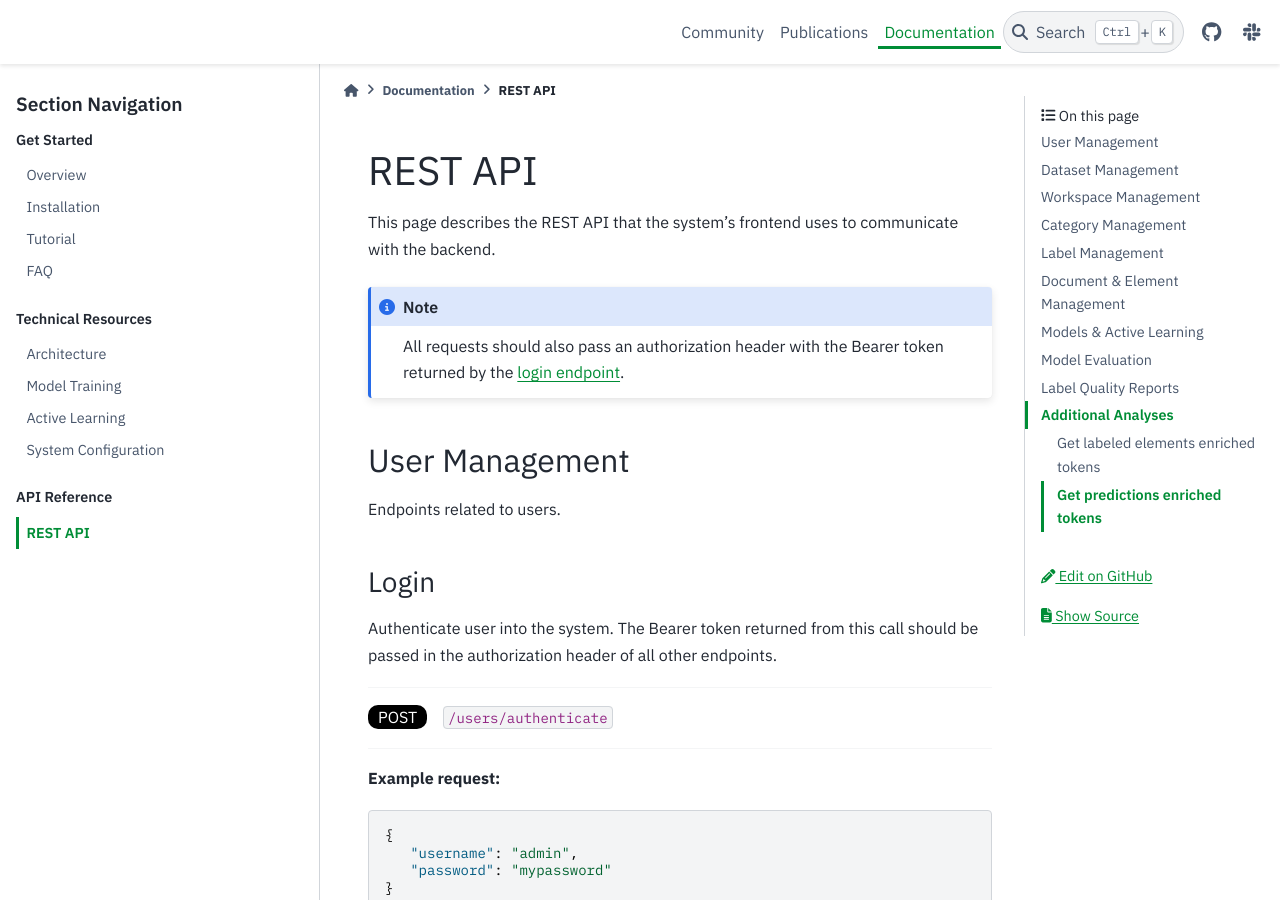
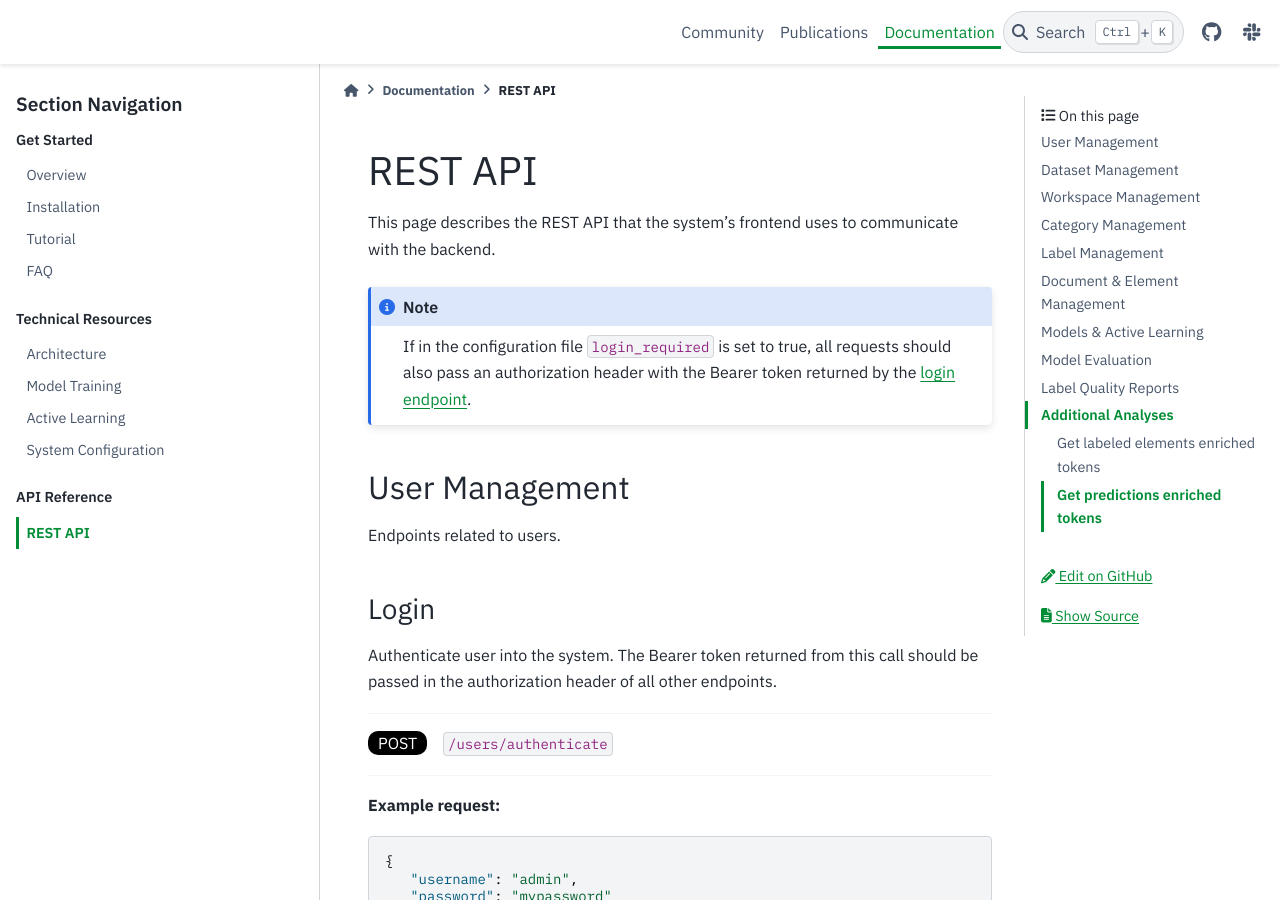
Before and after one commit to label-sleuth/label-sleuth.org, a Sphinx documentation site: the page built from docs/docs/dev/api.md, in a window 1280 px wide and 900 px high. Built offline with Sphinx 7.4.7 and the PyData theme 0.15.4, drawn with Linux system fonts in a browser that asks for light colours.

Commit message:
Clarify that authorization token is only needed if authorization is enabled

```diff
--- a/docs/docs/dev/api.md
+++ b/docs/docs/dev/api.md
@@ -25,7 +25,7 @@ span.pre {
 This page describes the REST API that the system's frontend uses to communicate with the backend.
 
 :::{note}
-All requests should also pass an authorization header with the Bearer token returned by the  [login endpoint](#login).
+If in the configuration file `login_required` is set to true, all requests should also pass an authorization header with the Bearer token returned by the  [login endpoint](#login).
 :::
 
 ## User Management
```
